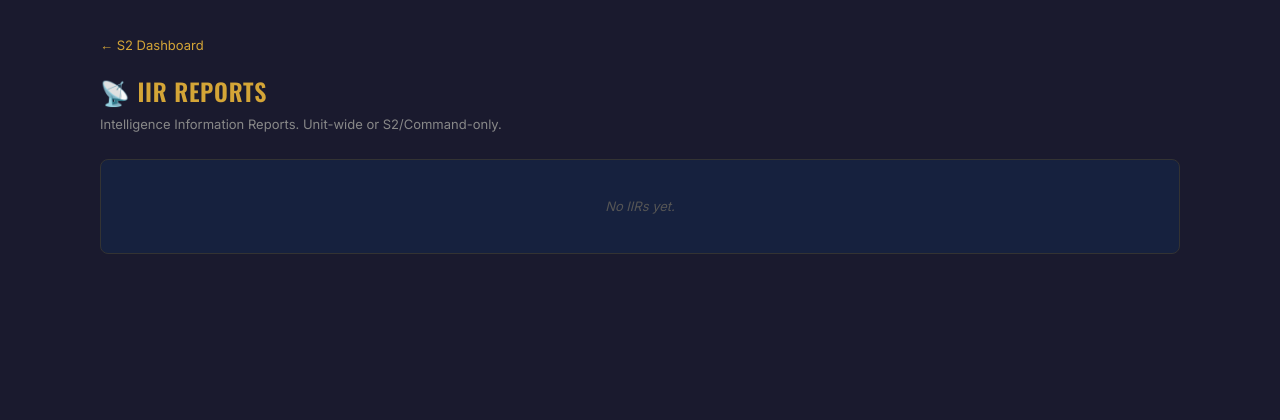
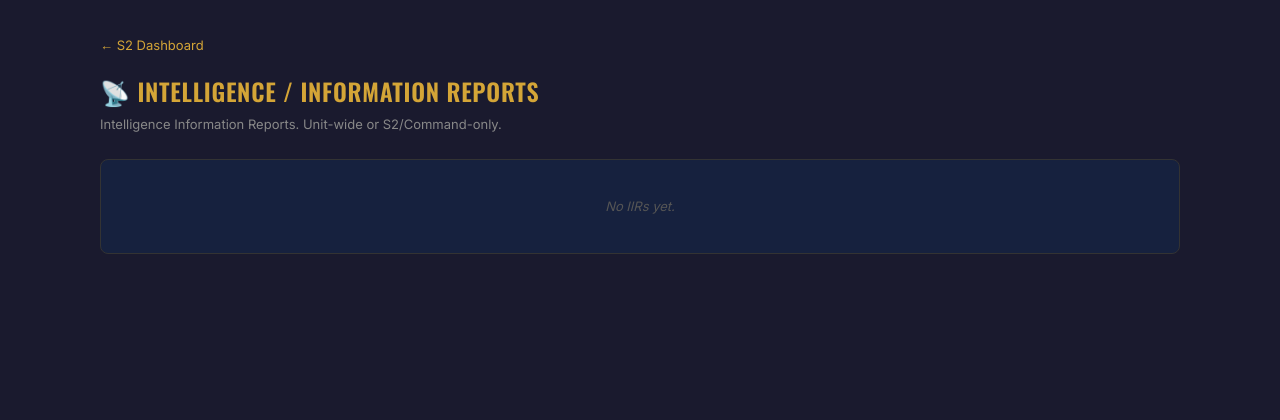
Before and after one commit to 13th-Legion/praetorium, a Python web app: template app/templates/pages/s2_iir_list.html in a window 1280 px wide. Shown: the top 420 px of the page. Run offline with Jinja, Linux system fonts and the light colour scheme; the template is opened without the code that fills it, so the values that code supplies are empty.

Commit message:
ui(s2): rename 'IIR Reports' to 'Intelligence / Information Reports'
'IIR Reports' was redundant (IIR = Intelligence Information Report). Updated
the nav entry, hub, list page title/heading, and edit back-link.

```diff
--- a/app/templates/base.html
+++ b/app/templates/base.html
@@ -184,7 +184,7 @@
                     <div style="border-bottom: 1px solid #333;">
                         <a href="/api/s2" style="display: block; padding: 8px 16px; color: #d4a537; text-decoration: none; font-size: 13px; font-weight: 600;">🔍 S2 — Intel &amp; Security</a>
                         <a href="/api/s2/challenge" style="display: block; padding: 4px 16px 4px 28px; color: #ccc; text-decoration: none; font-size: 12px;">Challenge / Password</a>
-                        <a href="/api/s2/iir" style="display: block; padding: 4px 16px 4px 28px; color: #ccc; text-decoration: none; font-size: 12px;">IIR Reports</a>
+                        <a href="/api/s2/iir" style="display: block; padding: 4px 16px 4px 28px; color: #ccc; text-decoration: none; font-size: 12px;">Intelligence / Information Reports</a>
                         <a href="/api/s2/sites" style="display: block; padding: 4px 16px 8px 28px; color: #ccc; text-decoration: none; font-size: 12px;">Training Sites</a>
                     </div>
                     {% endif %}
--- a/app/templates/pages/s2_hub.html
+++ b/app/templates/pages/s2_hub.html
@@ -12,14 +12,14 @@
     </div>
 
     <div class="s2-nav">
-        <a href="/api/s2/iir">📡 IIR Reports</a>
+        <a href="/api/s2/iir">📡 Intelligence / Information Reports</a>
         <a href="/api/s2/challenge">🔐 Challenge / Password</a>
         <a href="/api/s2/sites">🗺️ Training Sites</a>
     </div>
 
     <div class="s2-grid" style="grid-template-columns: repeat(auto-fit, minmax(200px, 1fr));">
         <div class="s2-card">
-            <h3>📡 IIR Reports</h3>
+            <h3>📡 Intelligence / Information Reports</h3>
             <div style="font-size:26px;font-weight:700;color:#e0e0e0;font-family:'Oswald',sans-serif;">{{ active_iirs }}</div>
             <div class="s2-muted">active reports</div>
         </div>
--- a/app/templates/pages/s2_iir_edit.html
+++ b/app/templates/pages/s2_iir_edit.html
@@ -15,7 +15,7 @@
 </style>
 
 <div class="s2-wrap">
-    <a href="/api/s2/iir" class="s2-back">← IIR Reports</a>
+    <a href="/api/s2/iir" class="s2-back">← Intelligence / Information Reports</a>
     <div class="s2-header">
         <h2>{% if iir %}Edit {{ iir.report_number }}{% else %}New IIR{% endif %}</h2>
         <div class="subtitle">Intelligence Information Report.</div>
--- a/app/templates/pages/s2_iir_list.html
+++ b/app/templates/pages/s2_iir_list.html
@@ -1,6 +1,6 @@
 {% extends "base.html" %}
 
-{% block title %}IIR Reports — S2{% endblock %}
+{% block title %}Intelligence / Information Reports — S2{% endblock %}
 
 {% block content %}
 {% include "partials/s2_styles.html" %}
@@ -8,7 +8,7 @@
 <div class="s2-wrap">
     <a href="/api/s2" class="s2-back">← S2 Dashboard</a>
     <div class="s2-header">
-        <h2>📡 IIR Reports</h2>
+        <h2>📡 Intelligence / Information Reports</h2>
         <div class="subtitle">Intelligence Information Reports. Unit-wide or S2/Command-only.</div>
     </div>
 
```
